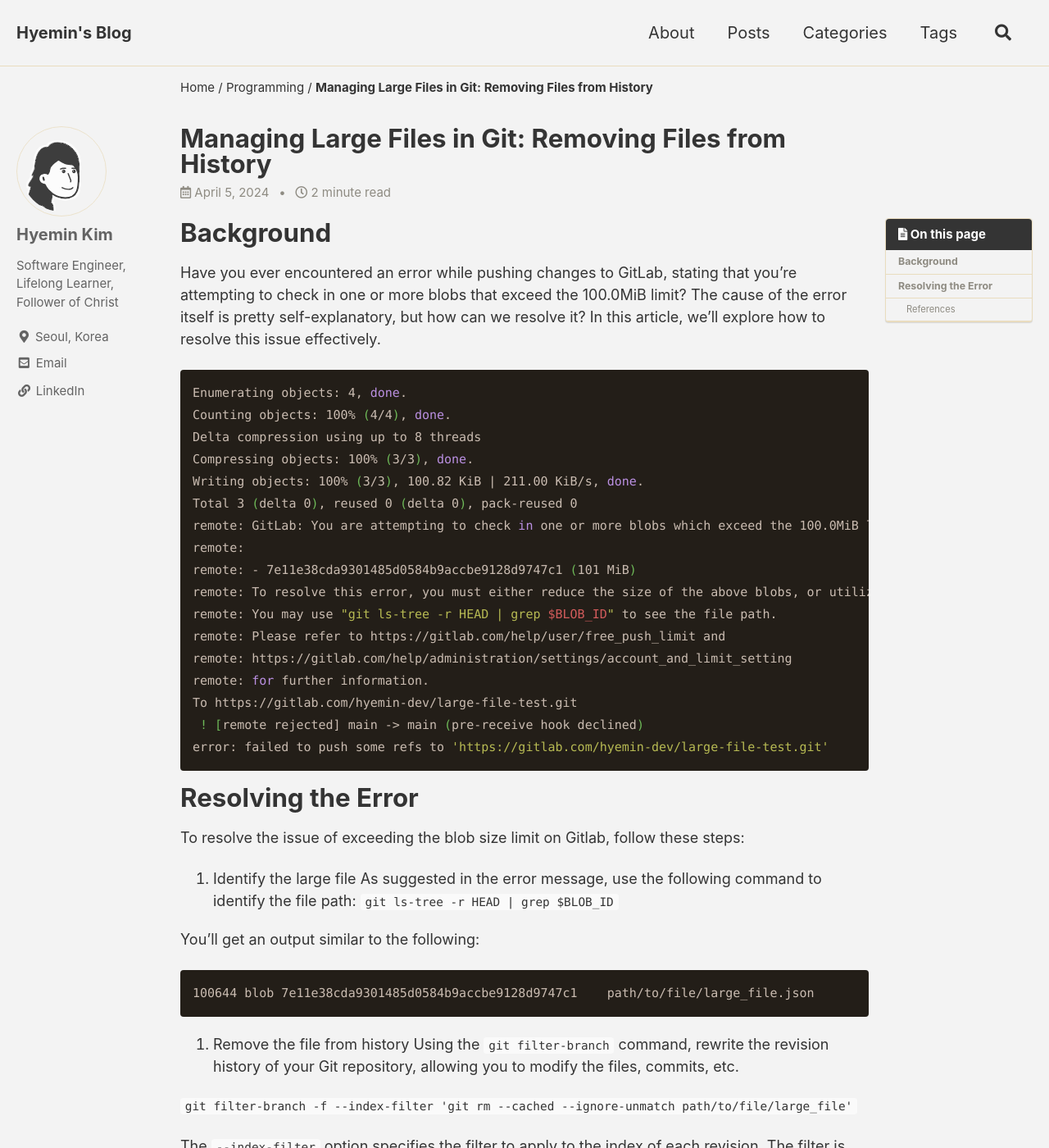
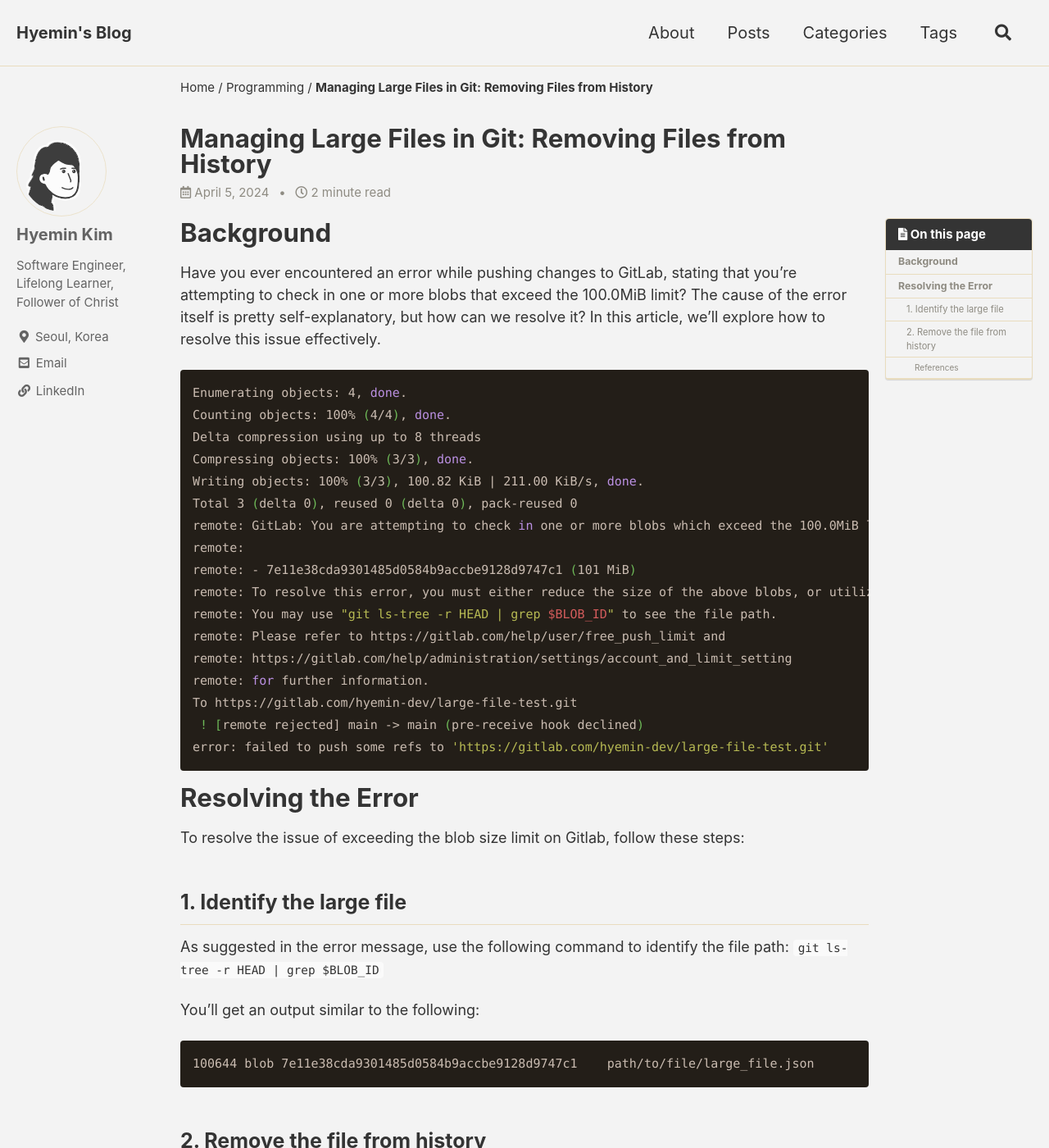
Before and after one commit to hkim-dev/hkim-dev.github.io, a Jekyll site: the page built from _posts/2024-04-04-Managing Large Files in Git: Removing Files from History.md, in a window 1280 px wide and 1400 px high. Shown: the whole window at 82% size. Built offline with Jekyll 4.4.1, drawn with Linux system fonts in a browser that asks for light colours; cached includes are drawn as plain includes; emoji names are drawn with the system emoji font; comment, search, counter and statistics services are not loaded.

Commit message:
subtitles

````diff
--- a/_posts/2024-04-04-Managing Large Files in Git: Removing Files from History.md
+++ b/_posts/2024-04-04-Managing Large Files in Git: Removing Files from History.md
@@ -36,7 +36,7 @@ error: failed to push some refs to 'https://gitlab.com/hyemin-dev/large-file-tes
 
 To resolve the issue of exceeding the blob size limit on Gitlab, follow these steps:
 
-1. Identify the large file
+## 1. Identify the large file
 As suggested in the error message, use the following command to identify the file path:
 `git ls-tree -r HEAD | grep $BLOB_ID`
 
@@ -45,7 +45,7 @@ You'll get an output similar to the following:
 100644 blob 7e11e38cda9301485d0584b9accbe9128d9747c1	path/to/file/large_file.json
 ```
 
-2. Remove the file from history
+## 2. Remove the file from history
 Using the `git filter-branch` command, rewrite the revision history of your Git repository, allowing you to modify the files, commits, etc.
 
 ```git filter-branch -f --index-filter 'git rm --cached --ignore-unmatch path/to/file/large_file'```
````
